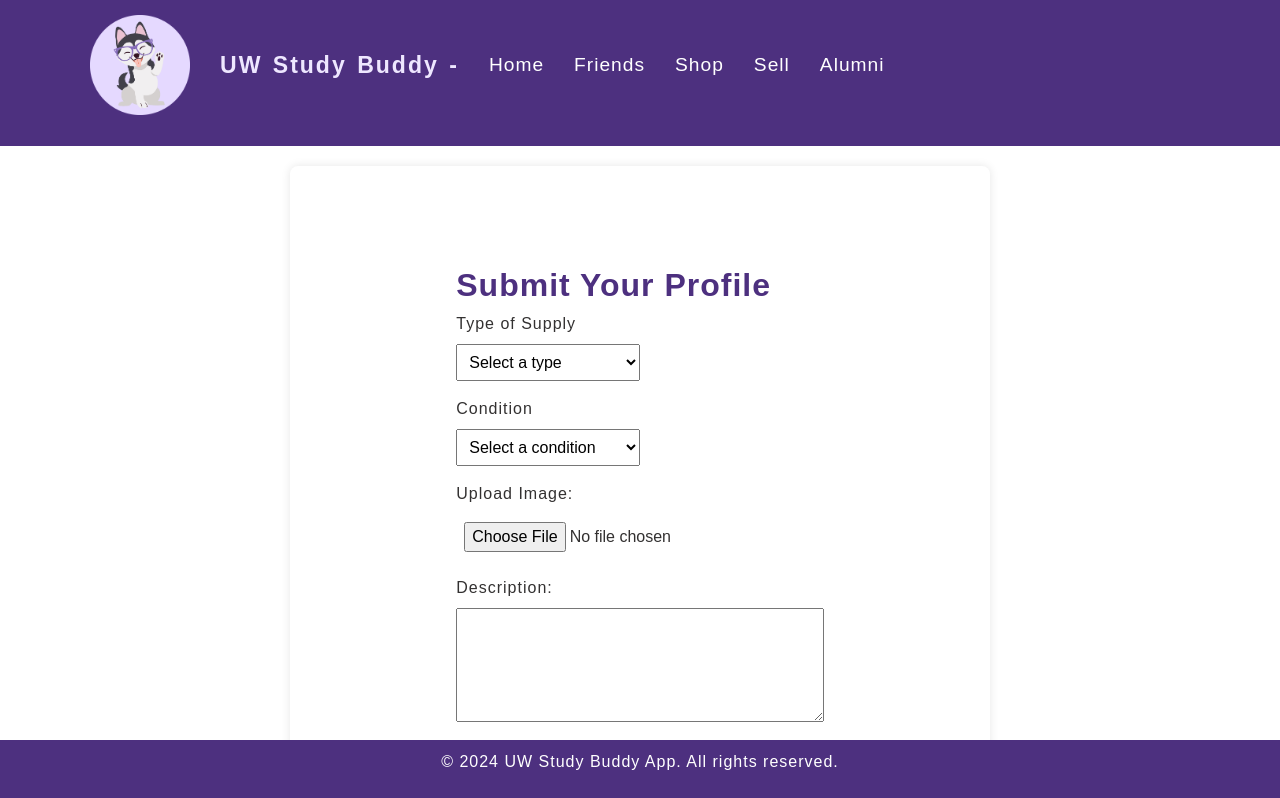
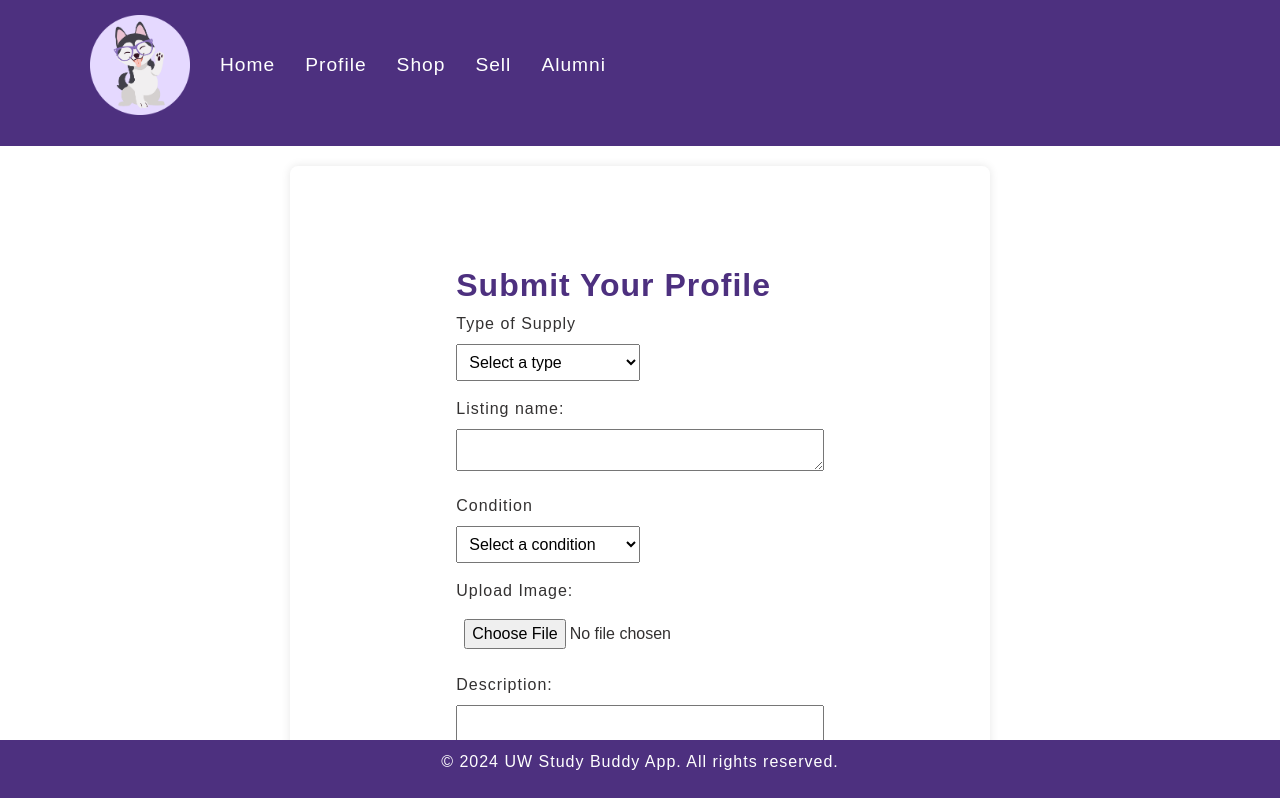
Before and after one commit to devanshidesai25/uwstudybuddy, a React (Create React App) app: page /sell in a window 1280 px wide. Shown: the top 798 px of the page. Built offline with nearby package versions, Linux system fonts and the light colour scheme.

Commit message:
fixed linking in header

```diff
--- a/src/App.js
+++ b/src/App.js
@@ -1,24 +1,24 @@
 import React from 'react';
 import { Routes, Route } from 'react-router-dom';
 import HomePage from './HomePage';
-import AvailableListings from './AvailableListings';
+import AvailableListings from './Shop';
 import Sell from './Sell';
 import Profile from './Profile';
 import ListingDisplay from './ListingDisplay';
 import Friends from './Friends';
 import 'bootstrap/dist/css/bootstrap.min.css';
 import './css/style.css';
+import Shop from './Shop'
 
 
 function App(props) {
   return (
     <Routes>
       <Route path="/" element={<HomePage />} />
-      <Route path="/availablelistings" element={<AvailableListings />} />
       <Route path="/sell" element={<Sell />} />
       <Route path="/profile" element={<Profile />} />
       <Route path="/friends" element={<Friends />} />
-      <Route path="/listings" element={<AvailableListings />} />
+      <Route path="/shop" element={<Shop/>} />
     </Routes>
   );
 }
--- a/src/AvailableListings.js
+++ /dev/null
@@ -1,77 +0,0 @@
-import React, { useState, useEffect } from 'react';
-import { getDatabase, ref, get, set } from 'firebase/database';
-import { Link } from 'react-router-dom';
-import Header from './Header';
-import Footer from './Footer';
-
-const AvailableListings = () => {
-  const [listings, setListings] = useState([]);
-  const [selectedSupplyType, setType] = useState('All'); // Initial value is 'All'
-
-  const filterListings = (listings) => {
-    return listings.filter((listing) => {
-      if (selectedSupplyType !== 'All' && listing.supplyType !== selectedSupplyType) {
-        return false;
-      }
-      return true;
-    });
-  };
-
-  useEffect(() => {
-    const fetchData = async () => {
-      const database = getDatabase();
-      const snapshot = await get(ref(database, 'supplyListings'));
-      const data = [];
-      if (snapshot.exists()) {
-        snapshot.forEach((childSnapshot) => {
-          data.push({ id: childSnapshot.key, ...childSnapshot.val() });
-        });
-      }
-      setListings(data);
-    };
-    fetchData();
-  }, []);
-
-  const handleDropdownChange = (event) => {
-    setType(event.target.value);
-  };
-
-  const filteredListings = filterListings(listings);
-
-
-  return (
-    <div>
-      <Header />
-      <section id="All-Listings">
-        <h2>View Available Listings</h2>
-        <section id="Filter">
-          <label htmlFor="category">Filter by Category:</label>
-          <select id="category" onChange={(e) => setType(e.target.value)}>
-            <option value="All">All</option>
-            <option value="Textbook">Textbooks</option>
-            <option value="Notes">Notes</option>
-            <option value="Supplies">School Supplies</option>
-            <option value="Miscellaneous">Miscellaneous</option>
-          </select>
-        </section>
-        <div className="listings-container">
-          <section className="textbook-listings">
-            {filteredListings.map((listing) => (
-              <div key={listing.id} className="textbook-item-container">
-                <img src={listing.image} alt={`${listing.name} Image`} />
-                <ul>
-                  <li><h4>{listing.condition}</h4></li>
-                  <li><h4>{listing.price}</h4></li>
-                </ul>
-              </div>
-            ))}
-          </section>
-        </div>
-      </section>
-
-      <Footer />
-    </div>
-  );
-}
-
-export default AvailableListings;
--- a/src/Header.js
+++ b/src/Header.js
@@ -1,20 +1,18 @@
 import React from 'react';
-import {Link} from 'react-router-dom';
+import { Link } from 'react-router-dom';
 import studyBuddyLogo from './img/studybuddy-logo.png';
-
 
 function Header() {
   return (
-    <div class="menu-bar">
-        <ul>
-            <li><img src={studyBuddyLogo} alt="Study Buddy Logo" /></li>
-            <li><a id="title" href="/">UW Study Buddy -</a></li>
-            <li><a href="/">Home</a></li>
-            <li><a href="Profile">Friends</a></li>
-            <li><a href="AvailableListings">Shop</a></li>
-            <li><a href="Sell">Sell</a></li>
-            <li><a href="Friends">Alumni</a></li>
-        </ul>
+    <div className="menu-bar">
+      <ul>
+        <li><Link to="/"><img src={studyBuddyLogo} alt="Study Buddy Logo" className="logo" /></Link></li>
+        <li><Link to="/">Home</Link></li>
+        <li><Link to="/profile">Profile</Link></li>
+        <li><Link to="/shop">Shop</Link></li>
+        <li><Link to="/sell">Sell</Link></li>
+        <li><Link to="/friends">Alumni</Link></li>
+      </ul>
     </div>
   );
 }
--- a/src/Sell.js
+++ b/src/Sell.js
@@ -88,6 +88,15 @@ const Sell = () => {
                 <option>Miscellaneous</option>
               </select>
 
+              <label htmlFor="name">Listing name:</label>
+              <textarea
+                id="name"
+                name="name"
+                rows="1"
+                value={formData.name}
+                onChange={handleInputChange}
+              ></textarea>
+
               <label htmlFor="condition">Condition</label>
               <select
                 name="condition"
--- /dev/null
+++ b/src/Shop.js
@@ -0,0 +1,77 @@
+import React, { useState, useEffect } from 'react';
+import { getDatabase, ref, get, set } from 'firebase/database';
+import { Link } from 'react-router-dom';
+import Header from './Header';
+import Footer from './Footer';
+
+const Shop = () => {
+  const [listings, setListings] = useState([]);
+  const [selectedSupplyType, setType] = useState('All'); // Initial value is 'All'
+
+  const filterListings = (listings) => {
+    return listings.filter((listing) => {
+      if (selectedSupplyType !== 'All' && listing.supplyType !== selectedSupplyType) {
+        return false;
+      }
+      return true;
+    });
+  };
+
+  useEffect(() => {
+    const fetchData = async () => {
+      const database = getDatabase();
+      const snapshot = await get(ref(database, 'supplyListings'));
+      const data = [];
+      if (snapshot.exists()) {
+        snapshot.forEach((childSnapshot) => {
+          data.push({ id: childSnapshot.key, ...childSnapshot.val() });
+        });
+      }
+      setListings(data);
+    };
+    fetchData();
+  }, []);
+
+  const handleDropdownChange = (event) => {
+    setType(event.target.value);
+  };
+
+  const filteredListings = filterListings(listings);
+
+
+  return (
+    <div>
+      <Header />
+      <section id="All-Listings">
+        <h2>View Available Listings</h2>
+        <section id="Filter">
+          <label htmlFor="category">Filter by Category:</label>
+          <select id="category" onChange={(e) => setType(e.target.value)}>
+            <option value="All">All</option>
+            <option value="Textbook">Textbooks</option>
+            <option value="Notes">Notes</option>
+            <option value="Supplies">School Supplies</option>
+            <option value="Miscellaneous">Miscellaneous</option>
+          </select>
+        </section>
+        <div className="listings-container">
+          <section className="textbook-listings">
+            {filteredListings.map((listing) => (
+              <div key={listing.id} className="textbook-item-container">
+                <img src={listing.image} alt={`${listing.name} Image`} />
+                <ul>
+                  <li><h4>{listing.condition}</h4></li>
+                  <li><h4>{listing.price}</h4></li>
+                </ul>
+              </div>
+            ))}
+          </section>
+        </div>
+      </section>
+
+      <Footer />
+    </div>
+  );
+}
+
+export default Shop;
```
